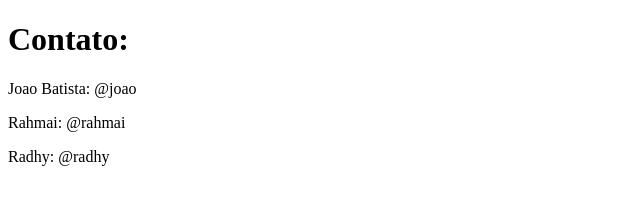
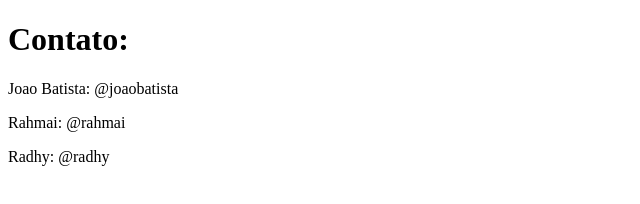
Before and after one commit to joaoporroque/github-for-teams, a plain HTML site: page contato.html in a window 1280 px wide. Shown: the full height of the page, 0-640 px from the left. Drawn offline with Linux system fonts and the light colour scheme.

Commit message:
change ny profile to instagram profile

```diff
--- a/contato.html
+++ b/contato.html
@@ -8,7 +8,7 @@
 </head>
 <body>
     <h1>Contato:</h1>
-    <p>Joao Batista: @joao</p>
+    <p>Joao Batista: @joaobatista</p>
     <p>Rahmai: @rahmai</p>
     <p>Radhy: @radhy</p>
 </body>
```
